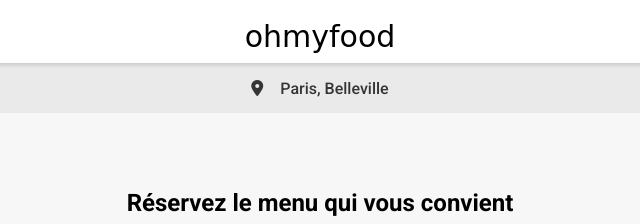
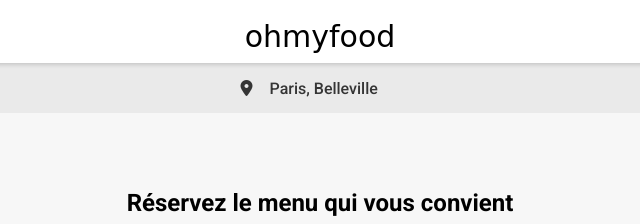
Before and after one commit to NeikaLehlo/P4-OhMyFood, a website: page index.html in a window 1280 px wide. Shown: the top 224 px of the page, 320-960 px from the left. Drawn offline with Linux system fonts and the light colour scheme; a web font is replaced by a local one.

Commit message:
Add search input for location

```diff
--- a/SASS/layout/location.scss
+++ b/SASS/layout/location.scss
@@ -6,4 +6,26 @@
     gap: 17px;
     background-color: $color-grey-middle;
     color: $color-grey-dark;
+
+    &__text{
+        border: none;
+        background-color: $color-grey-middle;
+        font-size: 16px;
+        font-weight: 500;
+        box-sizing: border-box;
+        -moz-box-sizing: border-box;
+        -webkit-appearance: none;
+        appearance: none;
+        width: 130px;
+        padding: 0;
+
+        &:focus {
+            outline-color: black;
+        }
+    }
 }
+
+::placeholder {
+    color: $color-grey-dark;
+    opacity: 1;
+}
--- a/index.html
+++ b/index.html
@@ -28,7 +28,7 @@
             <section class="location">
 
                 <i class="fa-solid fa-location-dot"></i>
-                <p class="location__text">Paris, Belleville</p>
+                <input class="location__text" type="search" name="location" id="location" placeholder="Paris, Belleville">
 
             </section>
 
```
Also changed, not shown: assets/CSS/style.css, 1 other file.
